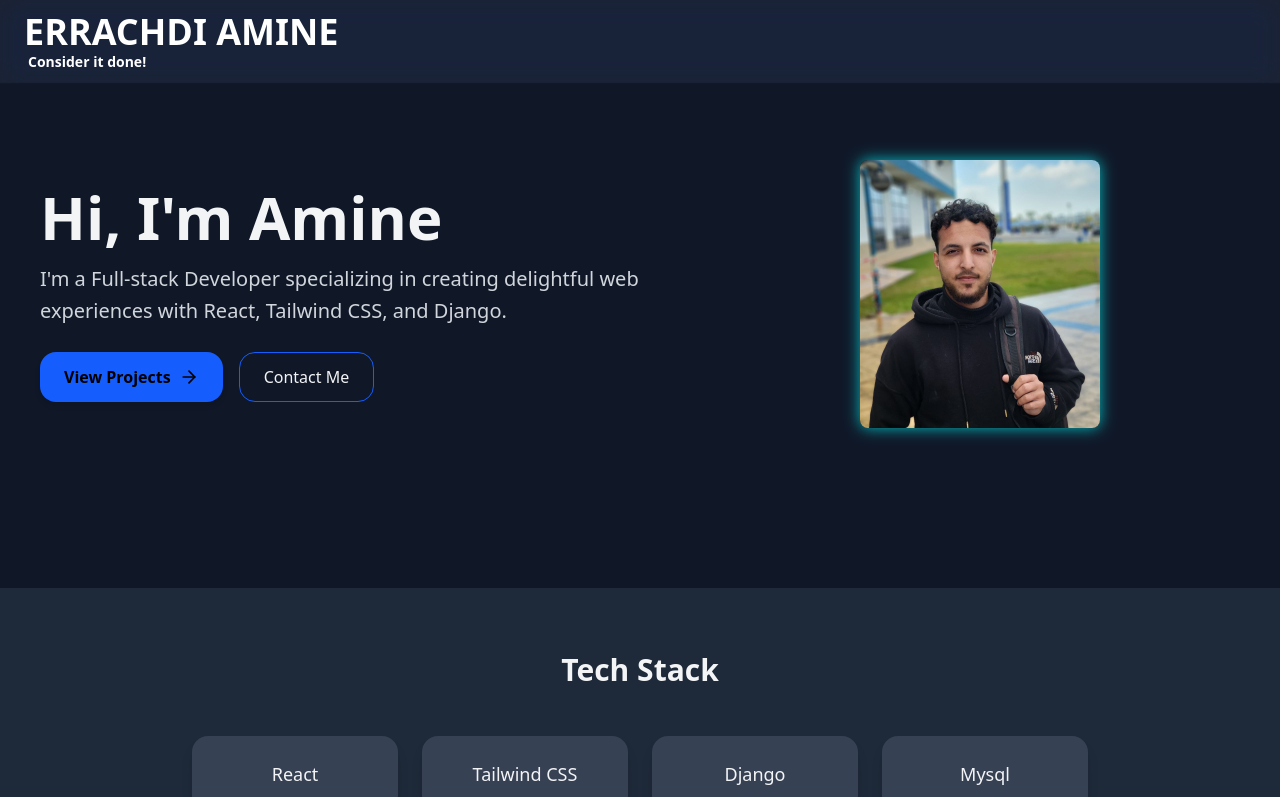
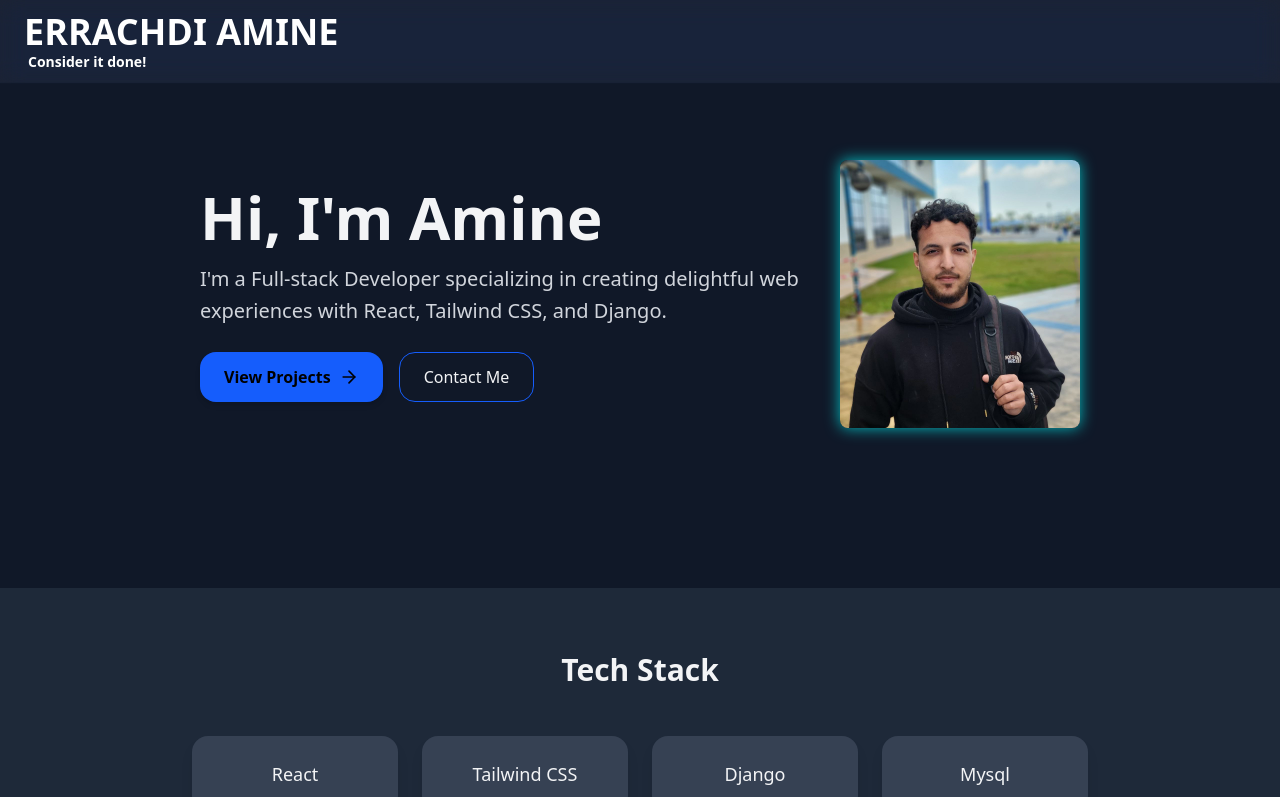
Before and after one commit to ErrachdiAmine/portfolio, a React (Vite) app in the folder frontend/: page / in a window 1280 px wide. Shown: the top 797 px of the page. Built offline with nearby package versions, Linux system fonts and the light colour scheme; no server answers.

Commit message:
re-justify the hero section

```diff
--- a/frontend/src/pages/home.jsx
+++ b/frontend/src/pages/home.jsx
@@ -11,7 +11,7 @@ export default function PortfolioPage() {
   return (
     <div className="w-screen bg-gray-900 text-gray-100">
       {/* Hero Section */}
-      <section className="w-screen flex flex-col-reverse md:flex-row items-center justify-between px-10 py-40">
+      <section className="w-screen flex flex-col-reverse md:flex-row items-center justify-center gap-10 px-10 py-40">
         <div className="w-full md:w-1/2">
           <motion.h1
             className="text-4xl md:text-6xl font-extrabold mb-4"
@@ -54,7 +54,7 @@ export default function PortfolioPage() {
         <motion.img
           src={ProProfile}
           alt="Profile"
-          className="w-60 h-67 rounded-lg object-cover mb-8 md:mb-0 md:mr-35
+          className="w-60 h-67 rounded-lg object-cover mb-8 md:mb-0 md:mr-0
              shadow-[0_0_15px_rgba(0,255,255,0.7)]
              hover:shadow-[0_0_20px_rgba(0,255,255,0.9)]
              transition-shadow duration-300"
```
